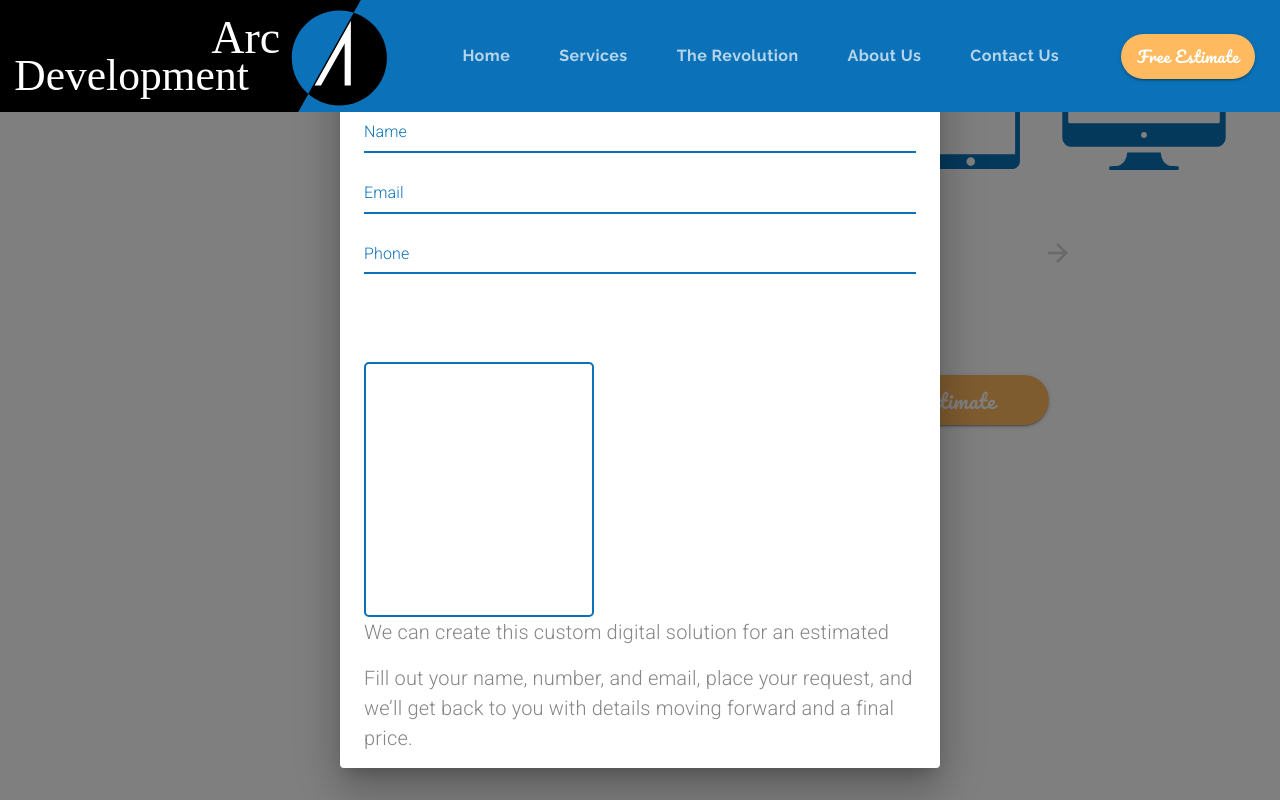
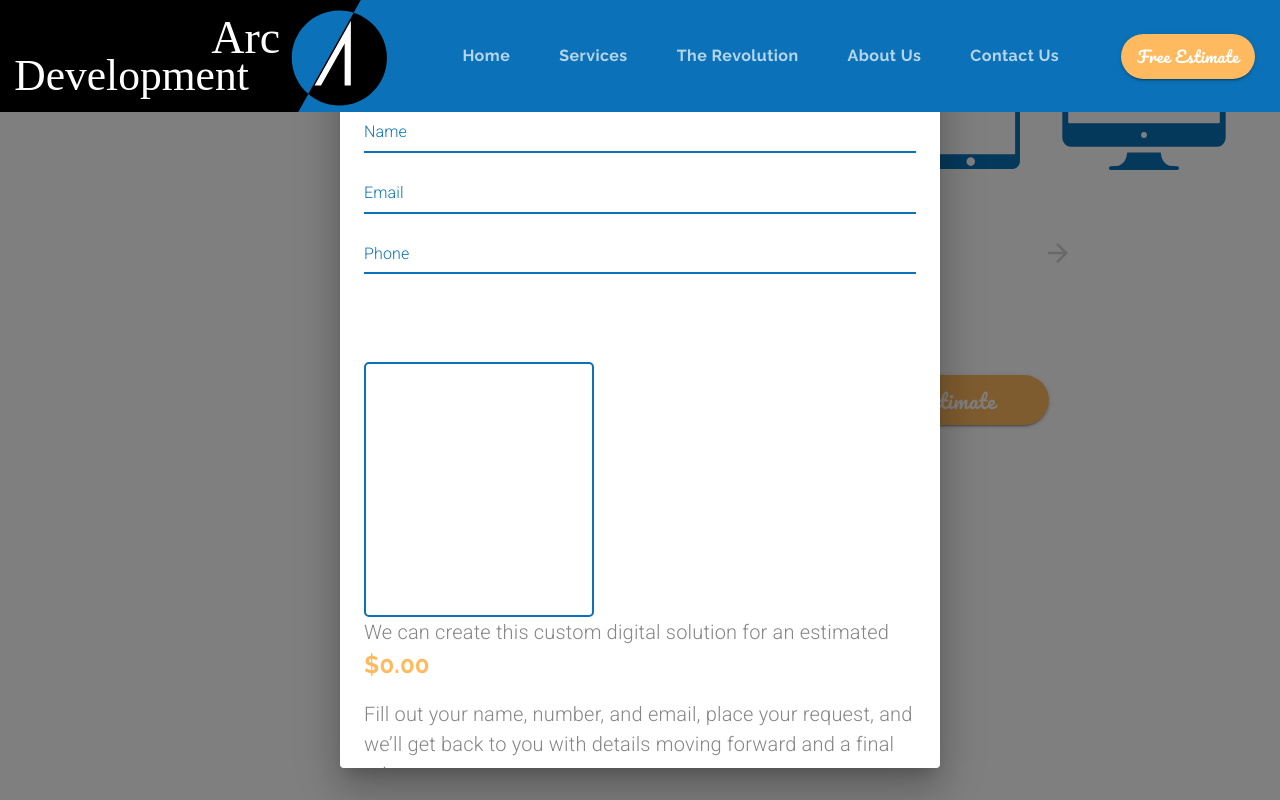
Before and after one commit to PupRiku/arcdevelopment_class, a React (Create React App) app: page /estimate in a window 1280 px wide. Both pictures are taken after a click on the button "Get Estimate". Shown: the part 433-1233 px from the top of the page. Built offline with nearby package versions, Linux system fonts and the light colour scheme.

Commit message:
Calculate and display estimate cost

```diff
--- a/src/components/Estimate.js
+++ b/src/components/Estimate.js
@@ -58,6 +58,12 @@
     border: `2px solid ${theme.palette.common.blue}`,
     marginTop: '5em',
     borderRadius: 5,
+  },
+  specialText: {
+    fontFamily: 'Raleway',
+    fontWeight: 700,
+    fontSize: '1.5rem',
+    color: theme.palette.common.orange,
   },
 }));
 
@@ -334,6 +340,8 @@
 
   const [message, setMessage] = useState('');
 
+  const [total, setTotal] = useState(0);
+
   const defaultOptions = {
     loop: true,
     autoplay: true,
@@ -456,6 +464,31 @@
       default:
         break;
     }
+  };
+
+  const getTotal = () => {
+    let cost = 0;
+
+    const selections = questions
+      .map((question) => question.options.filter((option) => option.selected))
+      .filter((question) => question.length > 0);
+
+    selections.map((options) => options.map((option) => (cost += option.cost)));
+
+    if (questions.length > 2) {
+      const userCost = questions
+        .filter(
+          (question) => question.title === 'How many users do you expect?'
+        )
+        .map((question) =>
+          question.options.filter((option) => option.selected)
+        )[0][0].cost;
+
+      cost -= userCost;
+      cost *= userCost;
+    }
+
+    setTotal(cost);
   };
 
   return (
@@ -584,7 +617,10 @@
           <Button
             variant="contained"
             className={classes.estimateButton}
-            onClick={() => setDialogOpen(true)}
+            onClick={() => {
+              setDialogOpen(true);
+              getTotal();
+            }}
           >
             Get Estimate
           </Button>
@@ -647,7 +683,8 @@
             </Grid>
             <Grid item>
               <Typography variant="body1" paragraph>
-                We can create this custom digital solution for an estimated
+                We can create this custom digital solution for an estimated{' '}
+                <span className={classes.specialText}>${total.toFixed(2)}</span>
               </Typography>
               <Typography variant="body1" paragraph>
                 Fill out your name, number, and email, place your request, and
```
